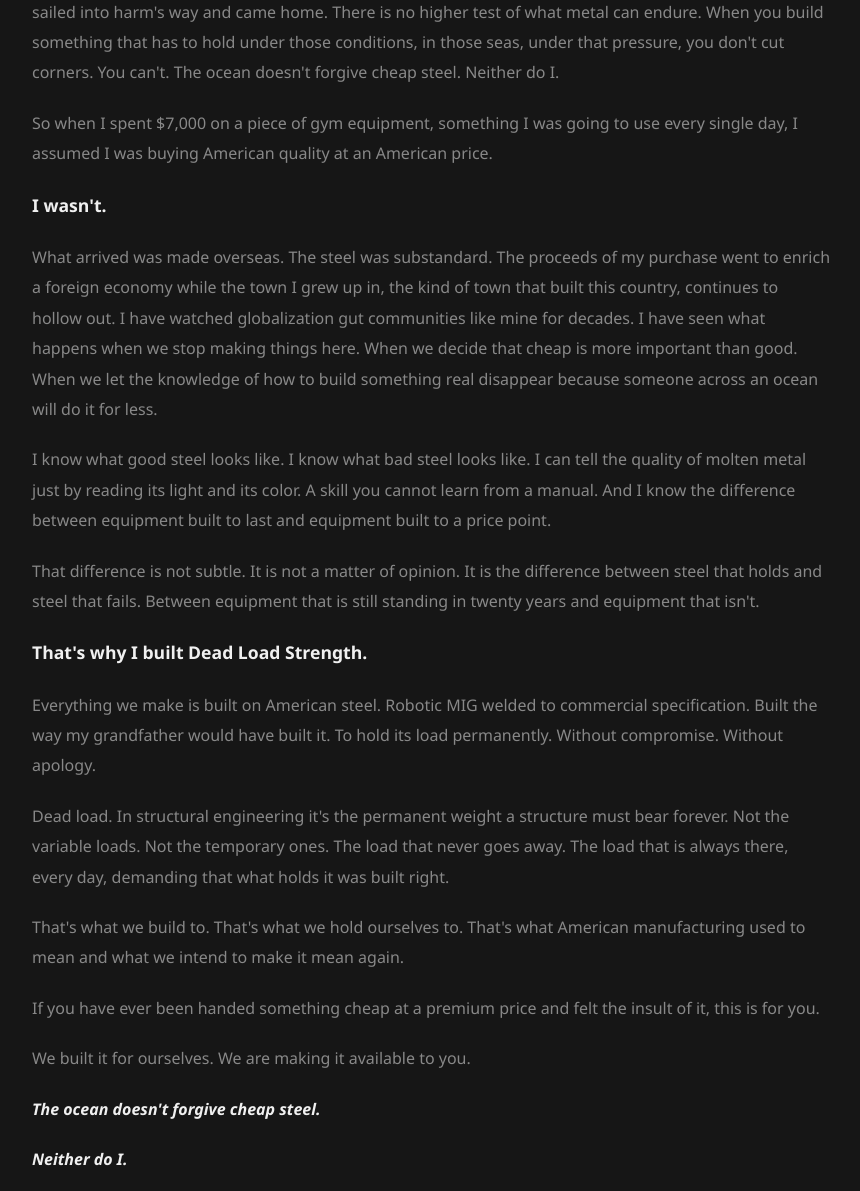
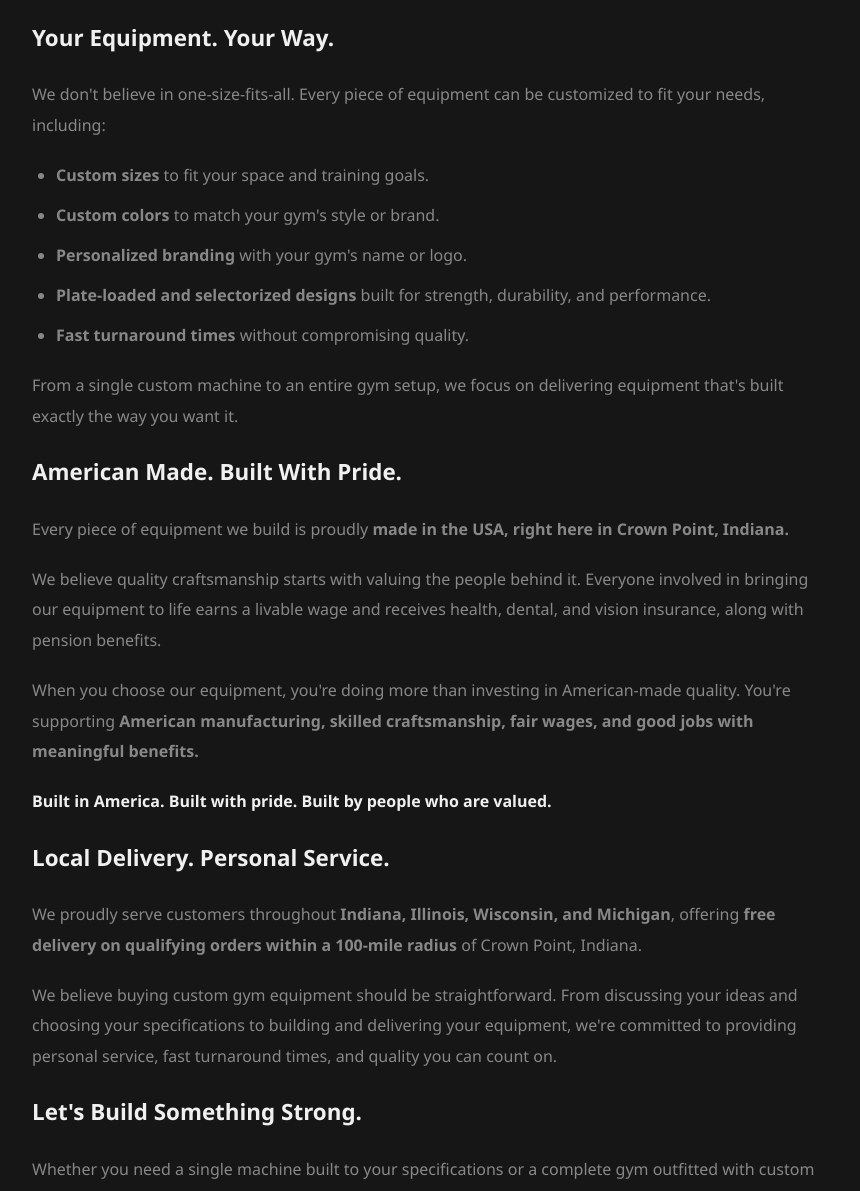
Before and after one commit to Kortola/weightplates, a plain HTML site: page index.html in a window 1280 px wide. Shown: the part 3181-4372 px from the top of the page, without its empty margins (208-1068 px from the left). Drawn offline with Linux system fonts and the light colour scheme.

Commit message:
Update index.html

```diff
--- a/index.html
+++ b/index.html
@@ -238,34 +238,43 @@
     </div>
   </div>
 </section>
-
 <!-- ABOUT -->
 <section id="about" style="background:var(--bg2)">
 <div class="section-inner">
 <div class="section-header">
-      <div class="section-tag">Our Story</div>
+<div class="section-tag">Built Strong. Built Custom. Built in the USA.</div>
 <h2>About Us</h2>
 </div>
 <div class="about-text">
-      <p>My grandfather taught me to read steel before I could read a book. Not the words on a page. The color of molten metal in a ladle. The difference between steel that is right and steel that is not. That knowledge passed from his hands to my father's, and from my father's hands to mine. Three generations of our family have worked Indiana steel. I have done every job in that process from raw iron ore to finished product.</p>
-      <p>Our steel has crossed oceans. I have worked on steel that was fitted to American warships. Vessels that sailed into harm's way and came home. There is no higher test of what metal can endure. When you build something that has to hold under those conditions, in those seas, under that pressure, you don't cut corners. You can't. The ocean doesn't forgive cheap steel. Neither do I.</p>
-      <p>So when I spent $7,000 on a piece of gym equipment, something I was going to use every single day, I assumed I was buying American quality at an American price.</p>
-      <p style="color:var(--text);font-weight:700;font-size:1.1rem">I wasn't.</p>
-      <p>What arrived was made overseas. The steel was substandard. The proceeds of my purchase went to enrich a foreign economy while the town I grew up in, the kind of town that built this country, continues to hollow out. I have watched globalization gut communities like mine for decades. I have seen what happens when we stop making things here. When we decide that cheap is more important than good. When we let the knowledge of how to build something real disappear because someone across an ocean will do it for less.</p>
-      <p>I know what good steel looks like. I know what bad steel looks like. I can tell the quality of molten metal just by reading its light and its color. A skill you cannot learn from a manual. And I know the difference between equipment built to last and equipment built to a price point.</p>
-      <p>That difference is not subtle. It is not a matter of opinion. It is the difference between steel that holds and steel that fails. Between equipment that is still standing in twenty years and equipment that isn't.</p>
-      <p style="color:var(--text);font-weight:700;font-size:1.1rem">That's why I built Dead Load Strength.</p>
-      <p>Everything we make is built on American steel. Robotic MIG welded to commercial specification. Built the way my grandfather would have built it. To hold its load permanently. Without compromise. Without apology.</p>
-      <p>Dead load. In structural engineering it's the permanent weight a structure must bear forever. Not the variable loads. Not the temporary ones. The load that never goes away. The load that is always there, every day, demanding that what holds it was built right.</p>
-      <p>That's what we build to. That's what we hold ourselves to. That's what American manufacturing used to mean and what we intend to make it mean again.</p>
-      <p>If you have ever been handed something cheap at a premium price and felt the insult of it, this is for you.</p>
-      <p>We built it for ourselves. We are making it available to you.</p>
-      <p style="color:var(--text);font-weight:700;font-style:italic">The ocean doesn't forgive cheap steel.</p>
-      <p style="color:var(--text);font-weight:700;font-style:italic">Neither do I.</p>
-      <p style="color:var(--accent);font-weight:900;font-size:1.2rem;letter-spacing:1px">Dead Load Strength.</p>
+<p>At our shop in <strong>Crown Point, Indiana</strong>, we believe gym equipment should be built to last, built to perform, and built around your needs.</p>
+<p>We specialize in <strong>commercial-grade, custom-built gym equipment</strong>, including plate-loaded machines, selectorized equipment, and strength training machines designed for serious use. Whether you're outfitting a commercial gym, upgrading your training facility, or building your dream home gym, we can bring your vision to life.</p>
+<h3 style="color:var(--text);font-size:1.4rem;font-weight:900">Your Equipment. Your Way.</h3>
+<p>We don't believe in one-size-fits-all. Every piece of equipment can be customized to fit your needs, including:</p>
+<ul style="padding-left:1.5rem;display:flex;flex-direction:column;gap:.6rem">
+<li><strong>Custom sizes</strong> to fit your space and training goals.</li>
+<li><strong>Custom colors</strong> to match your gym's style or brand.</li>
+<li><strong>Personalized branding</strong> with your gym's name or logo.</li>
+<li><strong>Plate-loaded and selectorized designs</strong> built for strength, durability, and performance.</li>
+<li><strong>Fast turnaround times</strong> without compromising quality.</li>
+</ul>
+<p>From a single custom machine to an entire gym setup, we focus on delivering equipment that's built exactly the way you want it.</p>
+<h3 style="color:var(--text);font-size:1.4rem;font-weight:900">American Made. Built With Pride.</h3>
+<p>Every piece of equipment we build is proudly <strong>made in the USA, right here in Crown Point, Indiana.</strong></p>
+<p>We believe quality craftsmanship starts with valuing the people behind it. Everyone involved in bringing our equipment to life earns a livable wage and receives health, dental, and vision insurance, along with pension benefits.</p>
+<p>When you choose our equipment, you're doing more than investing in American-made quality. You're supporting <strong>American manufacturing, skilled craftsmanship, fair wages, and good jobs with meaningful benefits.</strong></p>
+<p style="color:var(--text);font-weight:700">Built in America. Built with pride. Built by people who are valued.</p>
+<h3 style="color:var(--text);font-size:1.4rem;font-weight:900">Local Delivery. Personal Service.</h3>
+<p>We proudly serve customers throughout <strong>Indiana, Illinois, Wisconsin, and Michigan</strong>, offering <strong>free delivery on qualifying orders within a 100-mile radius</strong> of Crown Point, Indiana.</p>
+<p>We believe buying custom gym equipment should be straightforward. From discussing your ideas and choosing your specifications to building and delivering your equipment, we're committed to providing personal service, fast turnaround times, and quality you can count on.</p>
+<h3 style="color:var(--text);font-size:1.4rem;font-weight:900">Let's Build Something Strong.</h3>
+<p>Whether you need a single machine built to your specifications or a complete gym outfitted with custom equipment, we're here to make it happen.</p>
+<p style="color:var(--text);font-weight:700">Your dimensions. Your colors. Your name. Your equipment.</p>
+<p>Contact us today for a personalized quote, and let's build something that's made for you, made to last, and proudly made in America.</p>
+<a href="#contact" class="btn btn-primary" style="align-self:flex-start">Request a Custom Quote</a>
 </div>
 </div>
 </section>
+
 
 <!-- CTA BANNER -->
 <section style="padding:3rem 5%">
```
Lines whose indentation alone changed are shown as unchanged.
